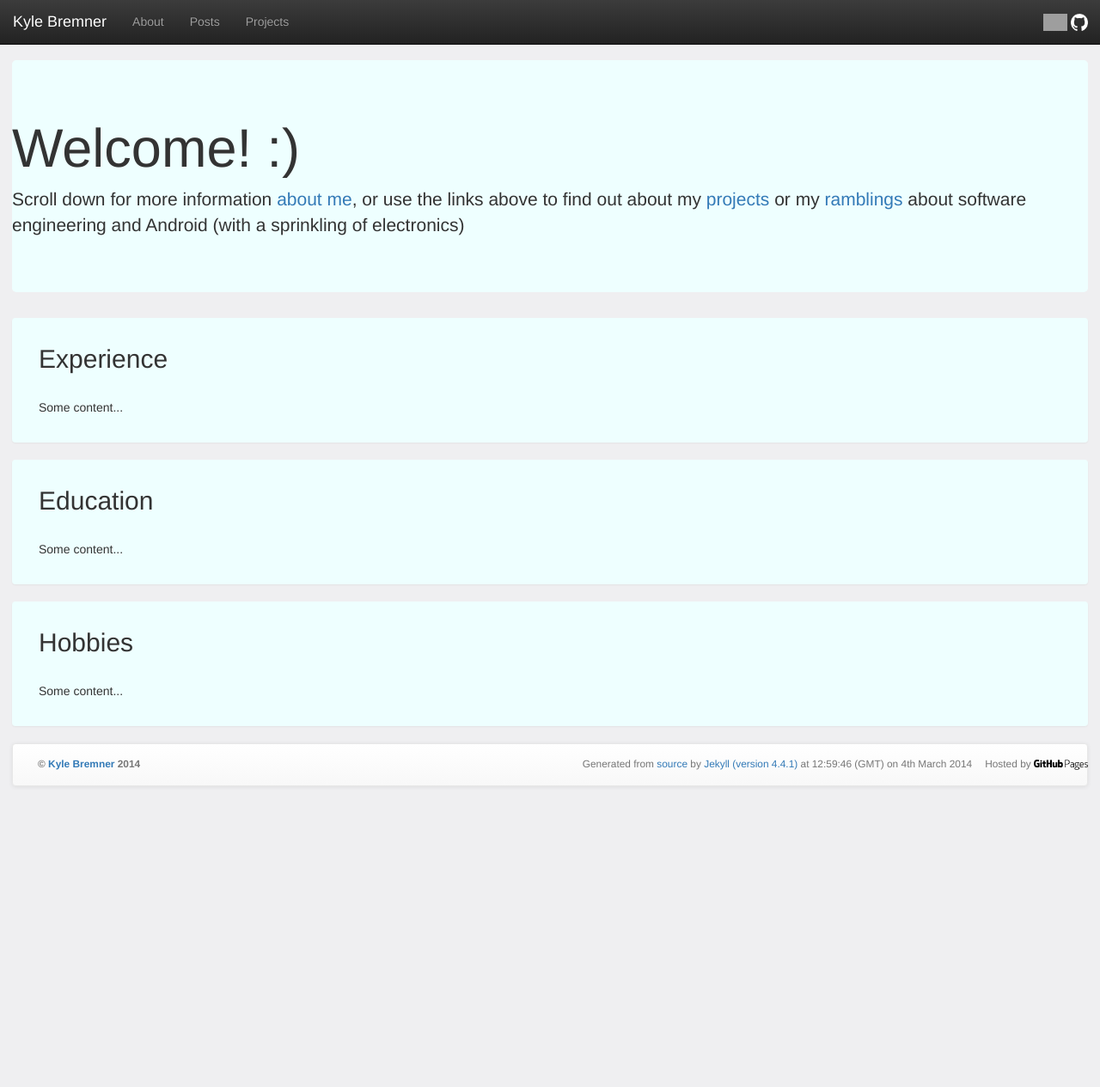
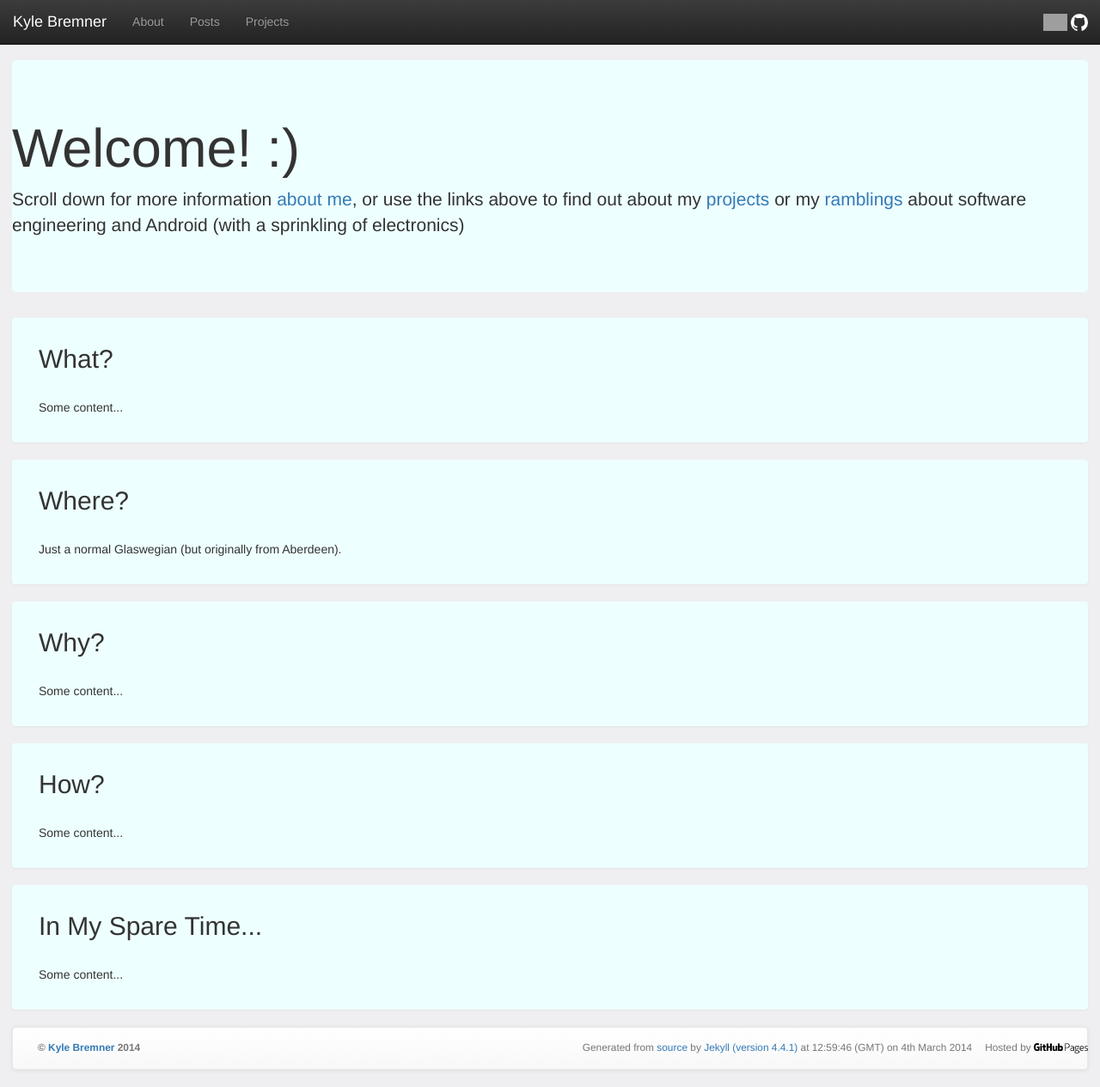
Before and after one commit to kbremner/kbremner.github.io, a Jekyll site: the page built from index.html, in a window 1280 px wide and 1265 px high. Shown: the whole window at 86% size. Built offline with Jekyll 4.4.1, drawn with Linux system fonts in a browser that asks for light colours; nearby versions of some CDN libraries; Markdown is read by kramdown in place of the engine named in the settings; a script that is not in the unit is left out; grey boxes are pictures that could not be loaded.

Commit message:
Updated index.html

```diff
--- a/index.html
+++ b/index.html
@@ -10,16 +10,26 @@ published: true
 </div>
 
 <div id="about" class="panel about-section">
-  <h2 class="about-section-title">Experience</h2>
+  <h2 class="about-section-title">What?</h2>
   <p class="about-section-content">Some content...</p>
 </div>
 
 <div id="about" class="panel about-section">
-  <h2 class="about-section-title">Education</h2>
+  <h2 class="about-section-title">Where?</h2>
+  <p class="about-section-content">Just a normal Glaswegian (but originally from Aberdeen).</p>
+</div>
+
+<div id="about" class="panel about-section">
+  <h2 class="about-section-title">Why?</h2>
   <p class="about-section-content">Some content...</p>
 </div>
 
 <div id="about" class="panel about-section">
-  <h2 class="about-section-title">Hobbies</h2>
+  <h2 class="about-section-title">How?</h2>
   <p class="about-section-content">Some content...</p>
 </div>
+
+<div id="about" class="panel about-section">
+  <h2 class="about-section-title">In My Spare Time...</h2>
+  <p class="about-section-content">Some content...</p>
+</div>
```
